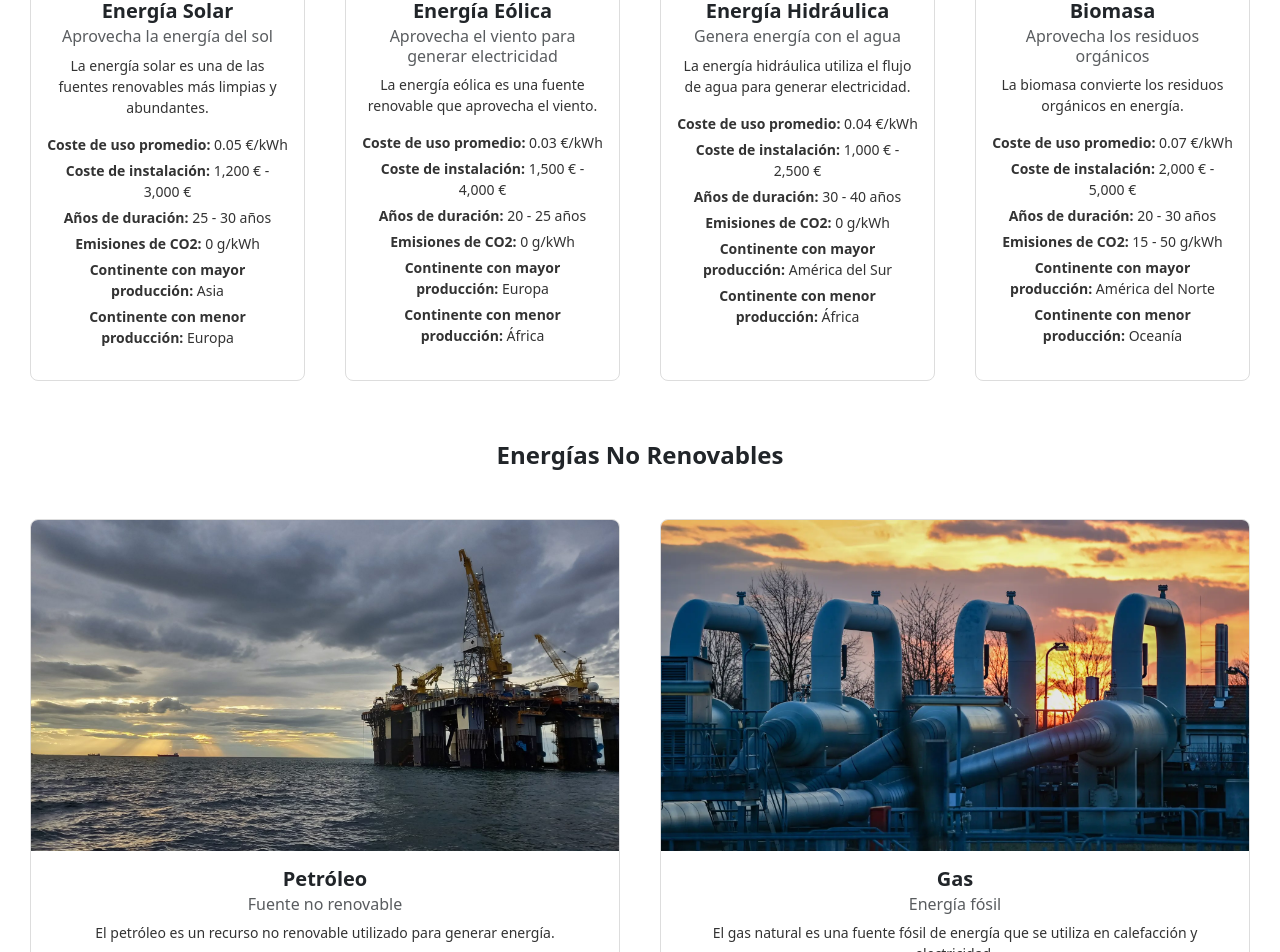
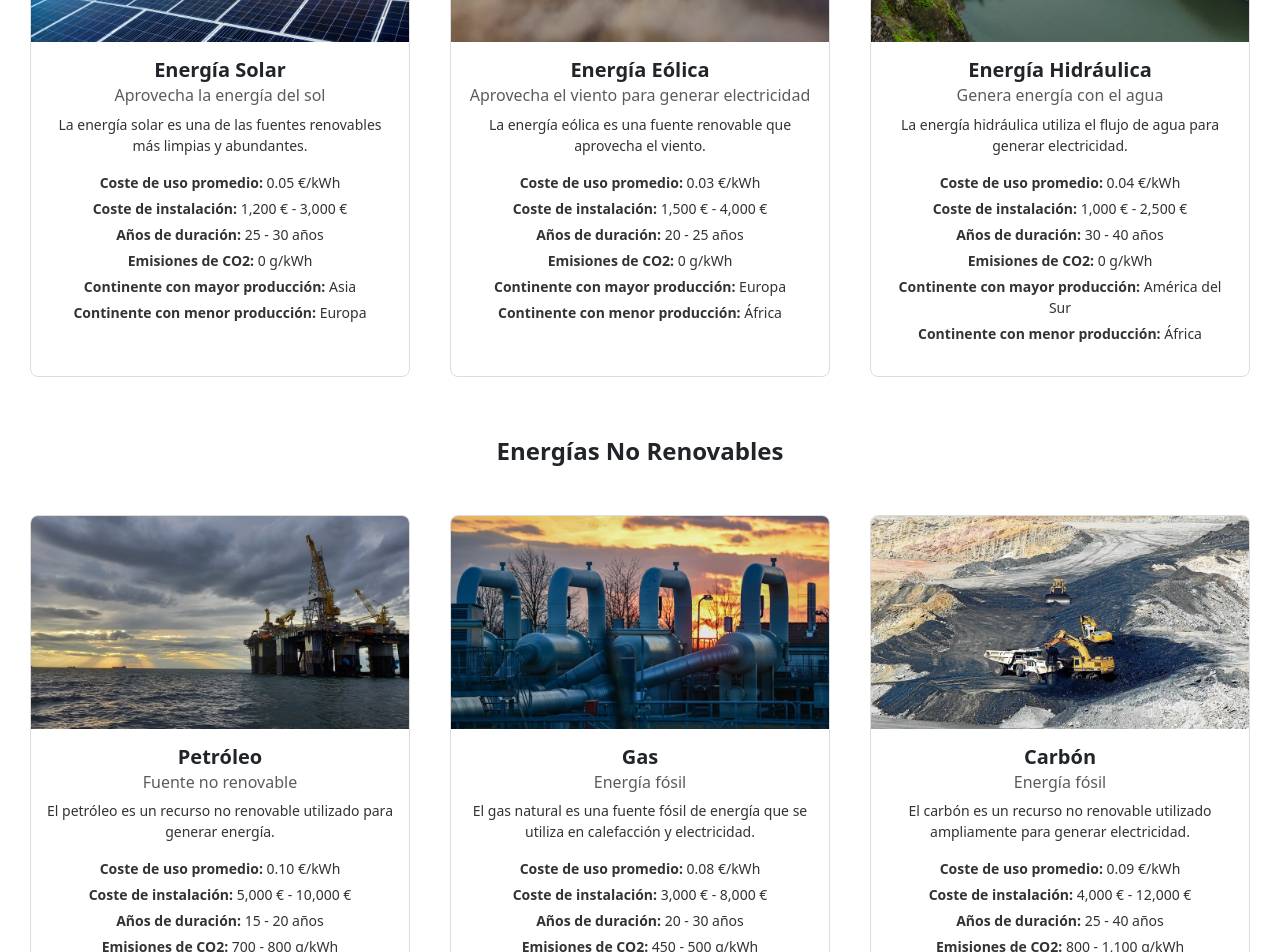
Before and after one commit to diMorillas/PJ102425_EnergiasRenovables, an Angular app in the folder P10_2425/: page / in a window 1280 px wide. Shown: the part 280-1232 px from the top of the page. Built offline with nearby package versions, Linux system fonts and the light colour scheme.

Commit message:
added carbon card now it's a 3x3 display

```diff
--- a/P10_2425/src/app/card.component.ts
+++ b/P10_2425/src/app/card.component.ts
@@ -61,24 +61,6 @@ import { Component } from '@angular/core';
           </ul>
         </div>
       </div>
-
-      <!-- Biomasa -->
-      <div class="card">
-        <img src="biomasa.jpg" alt="Biomasa" class="card-img-top">
-        <div class="card-body">
-          <h5 class="card-title">Biomasa</h5>
-          <h6 class="card-subtitle mb-2 text-muted">Aprovecha los residuos orgánicos</h6>
-          <p class="card-text">La biomasa convierte los residuos orgánicos en energía.</p>
-          <ul>
-            <li><strong>Coste de uso promedio:</strong> 0.07 €/kWh</li>
-            <li><strong>Coste de instalación:</strong> 2,000 € - 5,000 €</li>
-            <li><strong>Años de duración:</strong> 20 - 30 años</li>
-            <li><strong>Emisiones de CO2:</strong> 15 - 50 g/kWh</li>
-            <li><strong>Continente con mayor producción:</strong> América del Norte</li>
-            <li><strong>Continente con menor producción:</strong> Oceanía</li>
-          </ul>
-        </div>
-      </div>
     </div>
 
     <!-- Sección de Energías No Renovables -->
@@ -116,6 +98,24 @@ import { Component } from '@angular/core';
             <li><strong>Emisiones de CO2:</strong> 450 - 500 g/kWh</li>
             <li><strong>Continente con mayor producción:</strong> Asia</li>
             <li><strong>Continente con menor producción:</strong> África</li>
+          </ul>
+        </div>
+      </div>
+
+      <!-- Carbón -->
+      <div class="card">
+        <img src="carbon.webp" alt="Carbón" class="card-img-top">
+        <div class="card-body">
+          <h5 class="card-title">Carbón</h5>
+          <h6 class="card-subtitle mb-2 text-muted">Energía fósil</h6>
+          <p class="card-text">El carbón es un recurso no renovable utilizado ampliamente para generar electricidad.</p>
+          <ul>
+            <li><strong>Coste de uso promedio:</strong> 0.09 €/kWh</li>
+            <li><strong>Coste de instalación:</strong> 4,000 € - 12,000 €</li>
+            <li><strong>Años de duración:</strong> 25 - 40 años</li>
+            <li><strong>Emisiones de CO2:</strong> 800 - 1,100 g/kWh</li>
+            <li><strong>Continente con mayor producción:</strong> Asia</li>
+            <li><strong>Continente con menor producción:</strong> Oceanía</li>
           </ul>
         </div>
       </div>
```
Also changed, not shown: P10_2425/public/carbon.webp (added).
